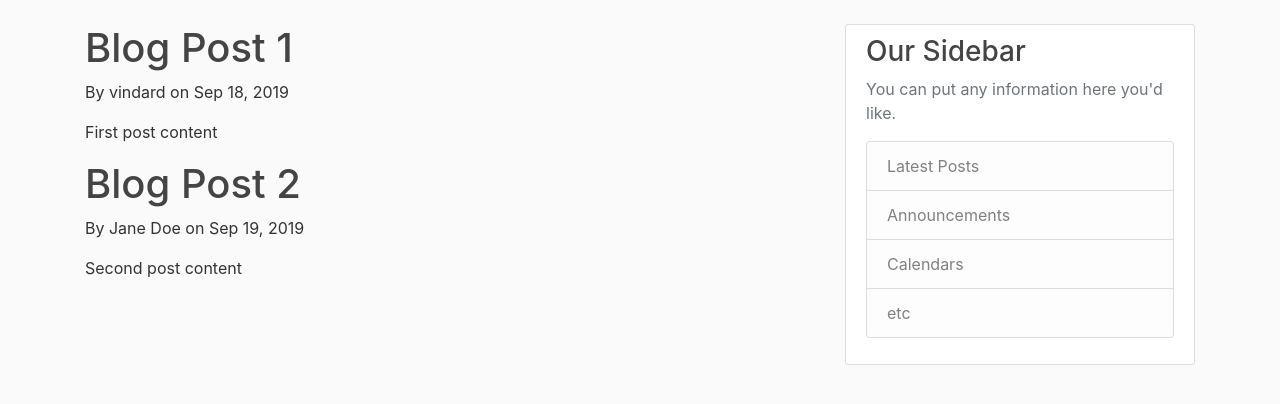
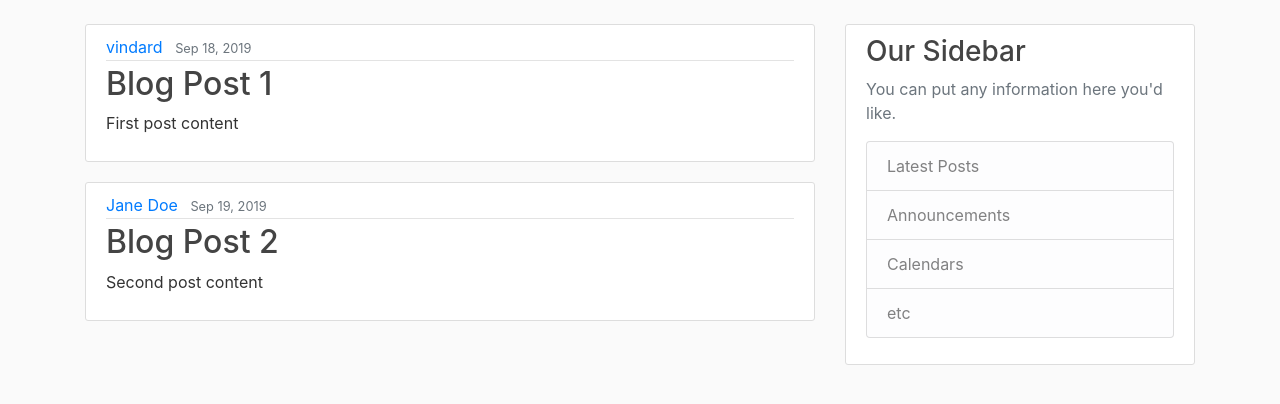
Before and after one commit to vindard/django-tutorial, a Django app: page / in a window 1280 px wide. Shown: the part 56-460 px from the top of the page. Run offline with Django 3.2, Linux system fonts and the light colour scheme; some libraries are stand-ins or nearby versions.

Commit message:
add individual post structure

```diff
--- a/blog/templates/blog/home.html
+++ b/blog/templates/blog/home.html
@@ -1,8 +1,15 @@
 {% extends "blog/base.html" %}
 {% block content %}
     {% for post in posts %}
-        <h1>{{ post.title }}</h1>
-        <p>By {{ post.author }} on {{ post.date_posted }}</p>
-        <p>{{ post.content }}</p>
+        <article class="media content-section">
+            <div class="media-body">
+                <div class="article-metadata">
+                    <a class="mr-2" href="#">{{ post.author }}</a>
+                    <small class="text-muted">{{ post.date_posted }}</small>
+                </div>
+                <h2><a class="article-title" href="#">{{ post.title }}</a></h2>
+                <p class="article-content">{{ post.content }}</p>
+            </div>
+        </article>
     {% endfor %}
 {% endblock content %}
```
